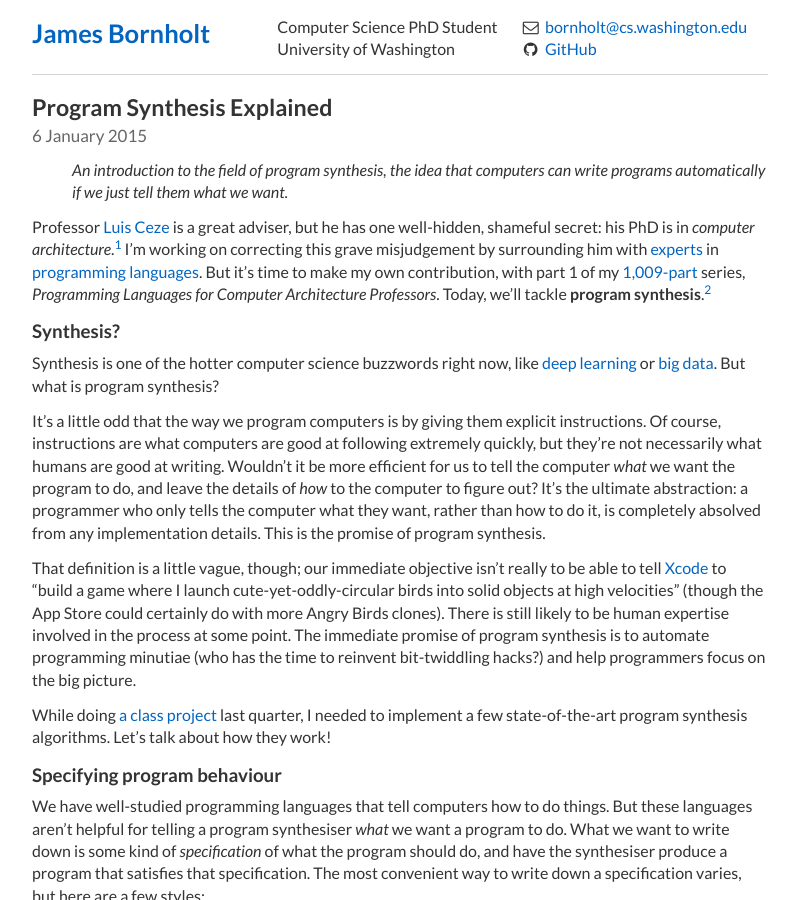
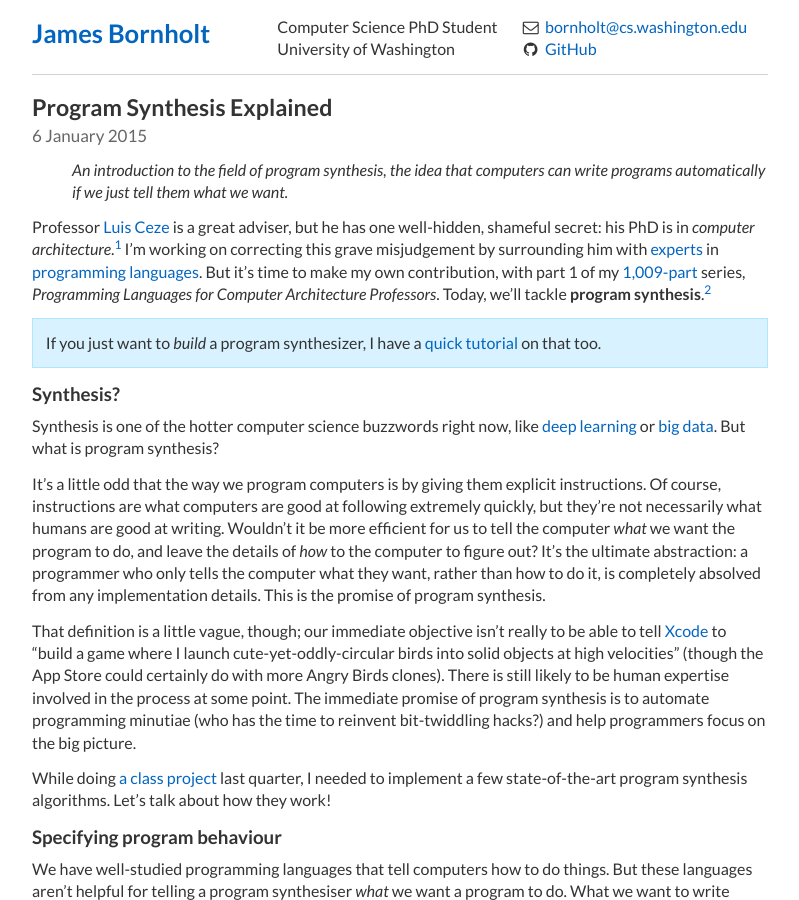
Before and after one commit to jamesbornholt/homepage, a Jekyll site: the page built from _posts/2015-01-06-synthesis-explained.md, in a window 1280 px wide and 900 px high. Shown: the whole window, without its empty margins (240-1039 px from the left). Built offline with Jekyll 4.4.1, drawn with Linux system fonts in a browser that asks for light colours.

Commit message:
blatant self promotion

```diff
--- a/_posts/2015-01-06-synthesis-explained.md
+++ b/_posts/2015-01-06-synthesis-explained.md
@@ -5,6 +5,9 @@ excerpt: An introduction to the field of program synthesis, the idea that comput
 ---
 
 Professor [Luis Ceze][luisceze] is a great adviser, but he has one well-hidden, shameful secret: his PhD is in *computer architecture*.[^sorry] I'm working on correcting this grave misjudgement by surrounding him with [experts][djg] in [programming languages][emina]. But it's time to make my own contribution, with part 1 of my [1,009-part][dragon] series, *Programming Languages for Computer Architecture Professors*. Today, we'll tackle **program synthesis**.[^507]
+
+> If you just want to *build* a program synthesizer, I have a [quick tutorial][building] on that too.
+{:.callout}
 
 ### Synthesis?
 
```
Also changed, not shown: other parts of _posts/2015-01-06-synthesis-explained.md (+1 -0 lines).
